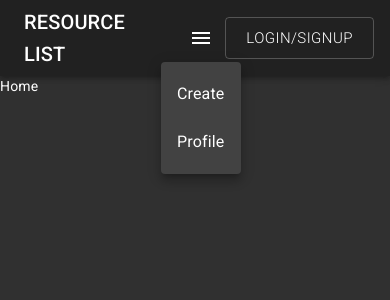
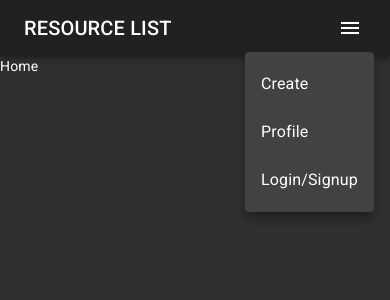
Before and after one commit to SahilVasava/resource-list, a React (Create React App) app in the folder client/: page / in a window 390 px wide. Both pictures are taken after a click on the button "delete". Shown: the top 300 px of the page. Built offline with nearby package versions, Linux system fonts and the light colour scheme.

Commit message:
auth buttons in responsive menus

```diff
--- a/client/src/App.js
+++ b/client/src/App.js
@@ -39,6 +39,7 @@ const App = () => {
       } */
     },
   });
+
   return (
     <ThemeProvider theme={theme}>
 
--- a/client/src/components/GoogleBtn.js
+++ b/client/src/components/GoogleBtn.js
@@ -2,15 +2,18 @@ import React, { useContext, useEffect, useCallback } from 'react';
 import { GoogleLogin, GoogleLogout } from 'react-google-login';
 import googleAuth from '../api/googleAuth';
 import { AuthContext } from '../contexts/authContext';
+import { MenuItem, useMediaQuery } from '@material-ui/core/';
+import { useTheme } from '@material-ui/core/styles';
 
+const GoogleBtn = (props) => {
 
-const GoogleBtn = () => {
-
-
+    const theme = useTheme();
+    const isXsDown = useMediaQuery(theme.breakpoints.down('xs'));
     const { isAuthenticated, setToken, setIsAuthenticated } = useContext(AuthContext);
 
 
     const login = (loginRes) => {
+        props.dialogClose();
         console.log(loginRes);
         if (loginRes.code) {
             googleAuth.googleLogin(loginRes.code).then((res) => {
@@ -58,6 +61,10 @@ const GoogleBtn = () => {
                     buttonText='Logout'
                     onLogoutSuccess={logout}
                     onFailure={handleLogoutFailure}
+                    render={isXsDown ? renderProps => (
+
+                        <MenuItem onClick={renderProps.onClick} disabled={renderProps.disabled}>Logout</MenuItem>
+                    ) : null}
                 // theme='dark'
                 >
                 </GoogleLogout> : <GoogleLogin
--- a/client/src/components/NavBar.js
+++ b/client/src/components/NavBar.js
@@ -1,4 +1,4 @@
-import React from 'react';
+import React, { useContext, useEffect } from 'react';
 import {
     Link
 } from "react-router-dom";
@@ -6,10 +6,10 @@ import {
 import { AppBar, Toolbar, Grid, Button, Menu, MenuItem, IconButton, Hidden, Dialog, DialogTitle, DialogContent } from '@material-ui/core/';
 import MenuIcon from '@material-ui/icons/Menu';
 // import { AccountCircle } from '@material-ui/icons'
-import { makeStyles } from '@material-ui/core/styles';
+import { makeStyles, useTheme } from '@material-ui/core/styles';
 import Typography from '@material-ui/core/Typography'
 import GoogleBtn from './GoogleBtn';
-// import { AuthContext } from '../contexts/authContext';
+import { AuthContext } from '../contexts/authContext';
 
 
 
@@ -22,7 +22,10 @@ const useStyles = makeStyles((theme) => ({
     },
     title: {
 
-        textTransform: "uppercase"
+        textTransform: "uppercase",
+        [theme.breakpoints.down('sm')]: {
+            flexGrow: 1
+        }
     },
     navbar: {
         flexGrow: 1,
@@ -31,6 +34,13 @@ const useStyles = makeStyles((theme) => ({
     navButton: {
         fontWeight: theme.typography.fontWeightLight,
         /* fontSize: theme.typography. */
+    },
+    dialogContent: {
+        marginBottom: '1em'
+    },
+    toolbar: {
+
+        justifyContent: 'space-between'
     }
 }));
 
@@ -40,9 +50,12 @@ const NavBar = (props) => {
     const classes = useStyles();
     const [anchorEl, setAnchorEl] = React.useState(null);
     const [open, setOpen] = React.useState(false);
+    const { isAuthenticated, setToken, setIsAuthenticated } = useContext(AuthContext);
 
     const handleDialogClickOpen = () => {
         setOpen(true);
+        setAnchorEl(null);
+
     };
 
     const handleDialogClose = () => {
@@ -52,7 +65,6 @@ const NavBar = (props) => {
 
 
 
-    // const { isAuthenticated } = useContext(AuthContext);
     /* const [anchorEl, setAnchorEl] = useState(null);
     const open = Boolean(anchorEl);
     const handleMenu = (event) => {
@@ -100,13 +112,46 @@ const NavBar = (props) => {
     const handleClose = () => {
         setAnchorEl(null);
     };
+
+    const authButton = (
+
+        isAuthenticated ? <GoogleBtn dialogClose={handleDialogClose} /> :
+            <Button size="large" variant="outlined" onClick={handleDialogClickOpen} className={classes.navButton}>
+                Login/Signup
+                        </Button>
+    )
+    const authMenuButton = (
+
+        isAuthenticated ? <GoogleBtn dialogClose={handleDialogClose}
+            render={renderProps => (
+
+                <MenuItem onClick={renderProps.onClick} disabled={renderProps.disabled}>Logout</MenuItem>
+            )}
+        /> :
+            <MenuItem onClick={handleDialogClickOpen}>Login/Signup</MenuItem>
+    )
+    useEffect(() => {
+
+        let token = JSON.parse(localStorage.getItem('token'));
+
+        if (token && new Date(token.expires_at).getTime() >= new Date().getTime()) {
+            setIsAuthenticated(true);
+            setToken(token);
+
+        } else {
+            localStorage.removeItem('token');
+            setIsAuthenticated(false);
+            setToken('');
+        }
+
+    }, [setIsAuthenticated, setToken]);
     return (
 
         <div className={classes.root}>
             <Grid item>
                 <AppBar color="default" position="static">
 
-                    <Toolbar>
+                    <Toolbar className={classes.toolbar}>
 
                         <Button variant="text" component={Link} to="/">
                             <Typography variant="h6" color="inherit" className={classes.title}>
@@ -140,22 +185,25 @@ const NavBar = (props) => {
                                 open={Boolean(anchorEl)}
                                 onClose={handleClose}
                             >
-                                <MenuItem onClick={handleClose}>Create</MenuItem>
-                                <MenuItem onClick={handleClose}>Profile</MenuItem>
-
+                                <MenuItem onClick={handleClose} component={Link} to="/create">Create</MenuItem>
+                                <MenuItem onClick={handleClose} component={Link} to="/profile">Profile</MenuItem>
+                                {authMenuButton}
                             </Menu>
                         </Hidden>
-                        <Button size="large" variant="outlined" onClick={handleDialogClickOpen} className={classes.navButton}>
-                            Login/Signup
-                        </Button>
+                        <Hidden xsDown implementation="js">
+                            {authButton}
+                        </Hidden>
+
                         <Dialog
                             open={open}
                             onClose={handleDialogClose}
                         >
                             <DialogTitle>Login with:</DialogTitle>
-                            <DialogContent>
+                            <DialogContent
+                                className={classes.dialogContent}
+                            >
 
-                                <GoogleBtn />
+                                <GoogleBtn dialogClose={handleDialogClose} />
                             </DialogContent>
                         </Dialog>
                     </Toolbar>
```
